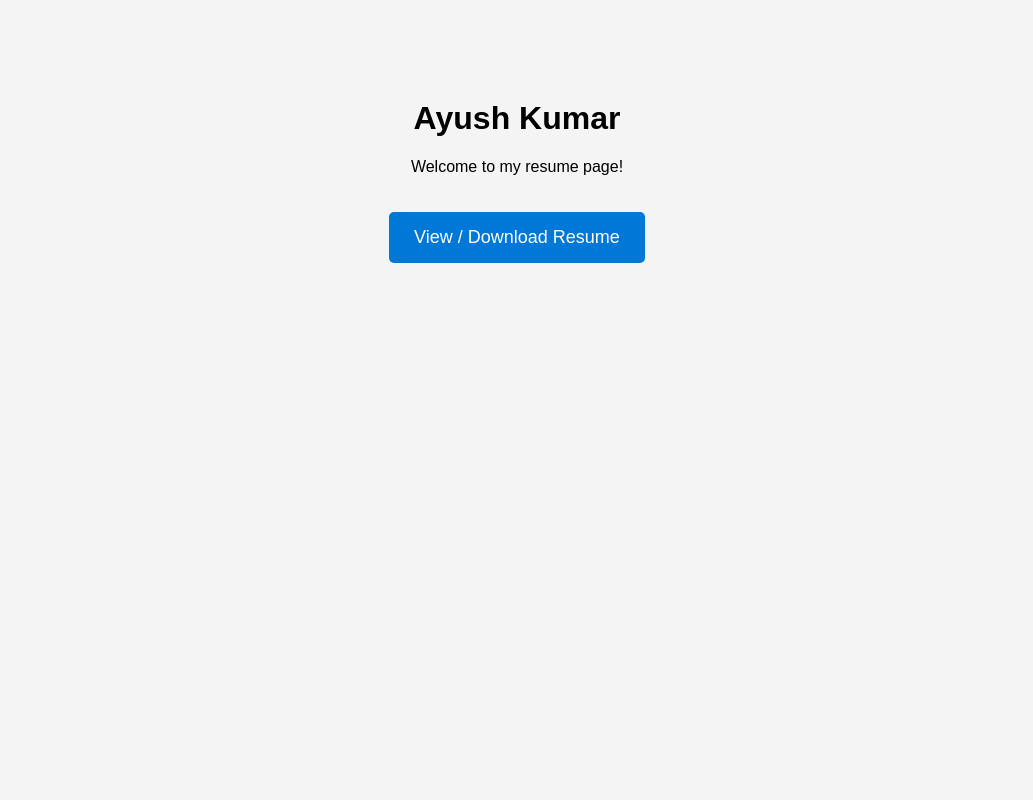
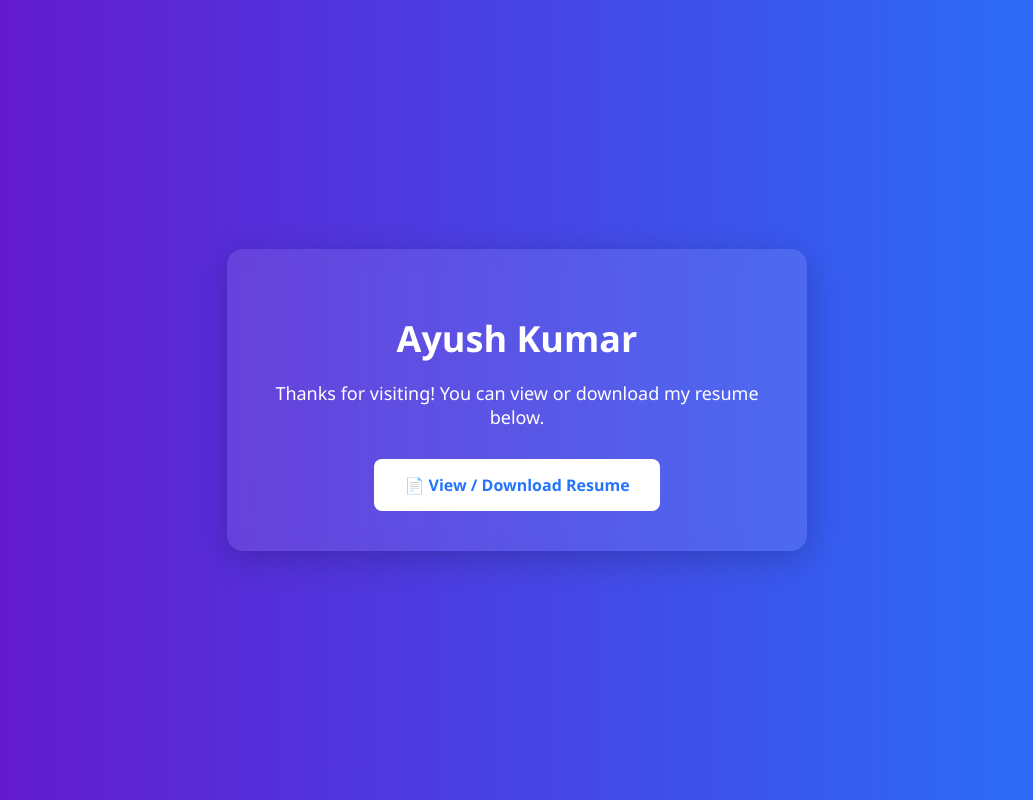
Before and after one commit to ayushkr5561/ayushkr5561.github.io, a plain HTML site: page index.html in a window 1280 px wide. Shown: the whole page, without its empty margins (123-1156 px from the left). Drawn offline with Linux system fonts and the light colour scheme.

Commit message:
Update index.html

```diff
--- a/index.html
+++ b/index.html
@@ -3,31 +3,72 @@
 <head>
   <meta charset="UTF-8" />
   <title>Ayush Kumar - Resume</title>
+  <meta name="viewport" content="width=device-width, initial-scale=1.0">
   <style>
     body {
-      font-family: Arial, sans-serif;
+      margin: 0;
+      padding: 0;
+      font-family: "Segoe UI", sans-serif;
+      background: linear-gradient(to right, #6a11cb, #2575fc);
+      height: 100vh;
+      display: flex;
+      justify-content: center;
+      align-items: center;
+      color: white;
+      animation: fadeIn 1s ease-in-out;
+    }
+
+    .container {
       text-align: center;
-      margin-top: 100px;
-      background: #f4f4f4;
+      background: rgba(255, 255, 255, 0.1);
+      padding: 40px;
+      border-radius: 16px;
+      backdrop-filter: blur(10px);
+      box-shadow: 0 8px 32px rgba(0,0,0,0.2);
+      max-width: 500px;
+      width: 90%;
     }
+
+    h1 {
+      margin-bottom: 10px;
+      font-size: 36px;
+    }
+
+    p {
+      font-size: 18px;
+      margin-bottom: 30px;
+    }
+
     a.button {
       display: inline-block;
-      padding: 15px 25px;
-      font-size: 18px;
-      color: white;
-      background-color: #0078D7;
+      padding: 15px 30px;
+      font-size: 16px;
+      background-color: white;
+      color: #2575fc;
       text-decoration: none;
-      border-radius: 5px;
-      margin-top: 20px;
+      border-radius: 8px;
+      font-weight: bold;
+      transition: all 0.3s ease;
     }
+
     a.button:hover {
-      background-color: #005ea3;
+      background-color: #e6e6e6;
+      transform: scale(1.05);
+    }
+
+    @keyframes fadeIn {
+      from { opacity: 0; transform: translateY(30px); }
+      to { opacity: 1; transform: translateY(0); }
     }
   </style>
 </head>
 <body>
-  <h1>Ayush Kumar</h1>
-  <p>Welcome to my resume page!</p>
-  <a href="https://ayushkr5561.github.io/Ayush_Kumar_resume.pdf" class="button" target="_blank">View / Download Resume</a>
+  <div class="container">
+    <h1>Ayush Kumar</h1>
+    <p>Thanks for visiting! You can view or download my resume below.</p>
+    <a href="https://ayushkr5561.github.io/Ayush_Kumar_resume.pdf" class="button" target="_blank">
+      📄 View / Download Resume
+    </a>
+  </div>
 </body>
 </html>
```
